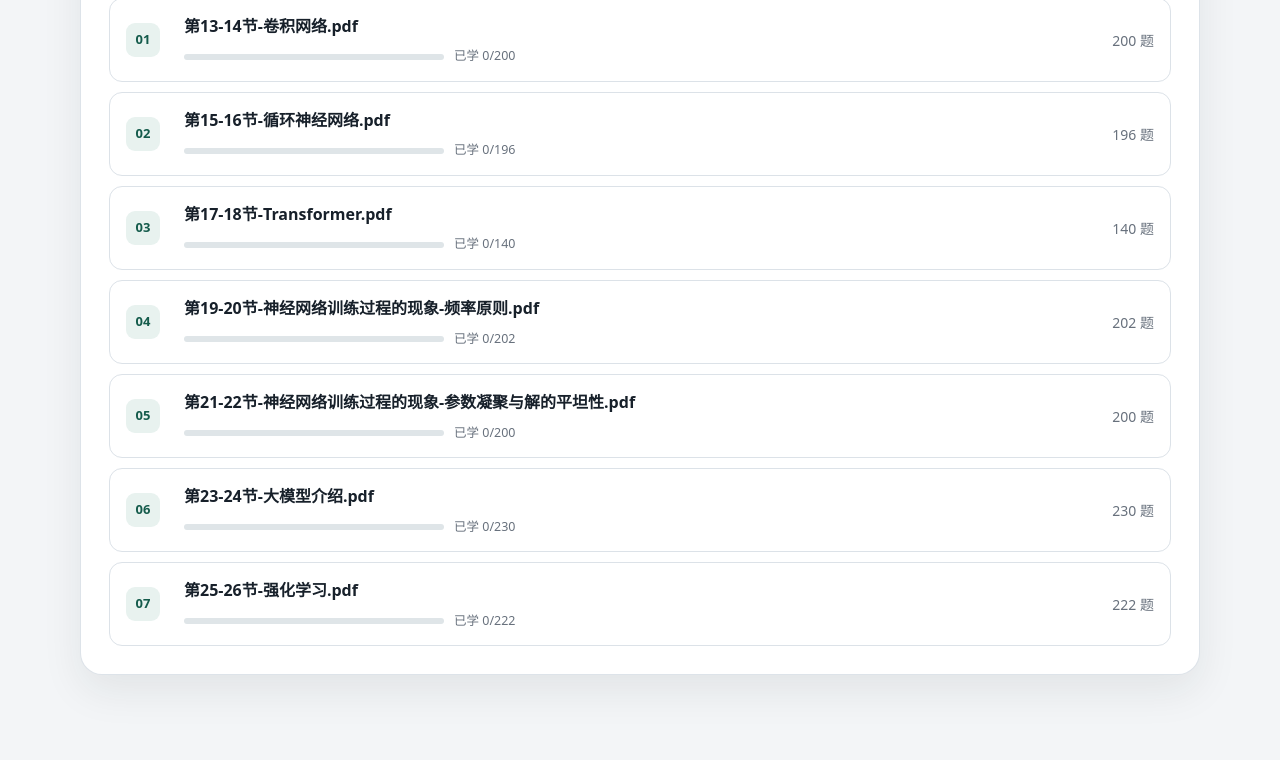
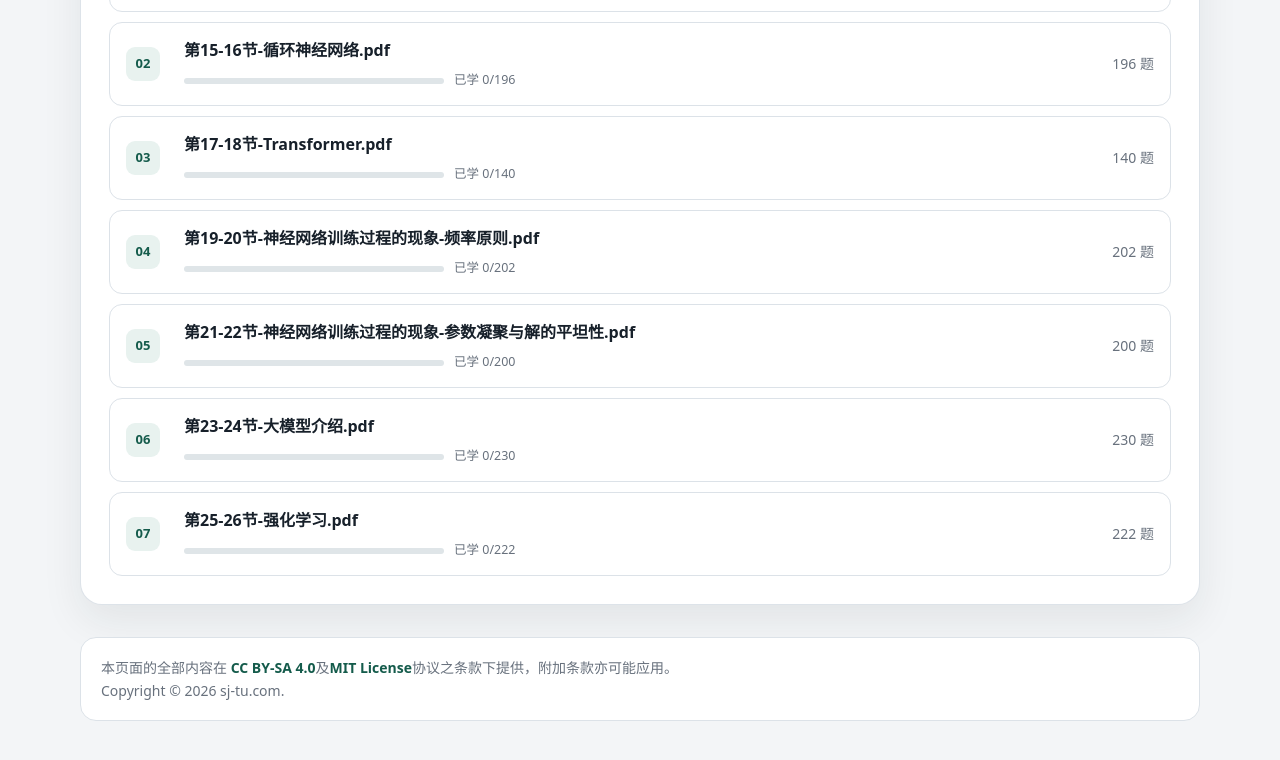
Before and after one commit to tangmubai/AI-Exam, a website: page index.html in a window 1280 px wide. Shown: the part 966-1726 px from the top of the page. Drawn offline with Linux system fonts and the light colour scheme.

Commit message:
更新 README，增加功能描述和本地使用说明；在 index.html 和 practice.html 中添加许可声明；新增 LICENSE 和 LICENSE-CONTENT 文件以明确版权信息；优化样式以提升可读性。 (#6)

```diff
--- a/index.html
+++ b/index.html
@@ -40,7 +40,7 @@
     <section id="homeView" class="view">
       <div class="hero">
         <p class="eyebrow">本地离线题库</p>
-        <h1>按顺序学完，再集中消灭错题。</h1>
+        <h1>按顺序学完，再集中消灭错题</h1>
         <p class="hero-copy">题目、答案和解析均来自当前目录的 7 份 PDF。练习记录只保存在这台电脑的浏览器中。</p>
       </div>
 
@@ -135,6 +135,15 @@
         </div>
       </article>
     </section>
+
+    <footer class="site-legal" aria-label="许可声明">
+      <p>
+        本页面的全部内容在 <a href="https://creativecommons.org/licenses/by-sa/4.0/deed.en">CC BY-SA 4.0</a>及<a href="https://opensource.org/license/mit">MIT License</a>协议之条款下提供，附加条款亦可能应用。
+      </p>
+      <p>
+        Copyright © 2026 sj-tu.com.
+      </p>
+    </footer>
   </main>
 
   <script src="questions.js"></script>
--- a/styles.css
+++ b/styles.css
@@ -158,9 +158,33 @@ button { cursor: pointer; }
 .shell { width: min(1120px, calc(100% - 40px)); margin: 0 auto; padding: 56px 0 80px; }
 .hidden { display: none !important; }
 
+.site-legal {
+  margin-top: 32px;
+  padding: 18px 20px;
+  border: 1px solid var(--line);
+  border-radius: 16px;
+  background: var(--paper);
+  color: var(--muted);
+  font-size: 14px;
+}
+
+.site-legal p {
+  margin: 0;
+}
+
+.site-legal a {
+  color: var(--primary);
+  font-weight: 700;
+  text-decoration: none;
+}
+
+.site-legal a:hover {
+  text-decoration: underline;
+}
+
 .hero { max-width: 780px; margin-bottom: 40px; }
 .eyebrow { margin: 0 0 8px; color: var(--primary); font-size: 13px; font-weight: 800; letter-spacing: 0.14em; text-transform: uppercase; }
-h1 { margin: 0; font-size: clamp(34px, 5vw, 58px); line-height: 1.15; letter-spacing: -0.035em; }
+h1 { margin: 0; font-size: clamp(34px, 5vw, 55px); line-height: 1.15; letter-spacing: -0.035em; }
 .hero-copy { max-width: 680px; margin: 20px 0 0; color: var(--muted); font-size: 17px; }
 
 .mode-grid { display: grid; grid-template-columns: 1.25fr 1fr; gap: 20px; }
```
Also changed, not shown: practice.html (+10 -0 lines), README.md, 2 other files.
